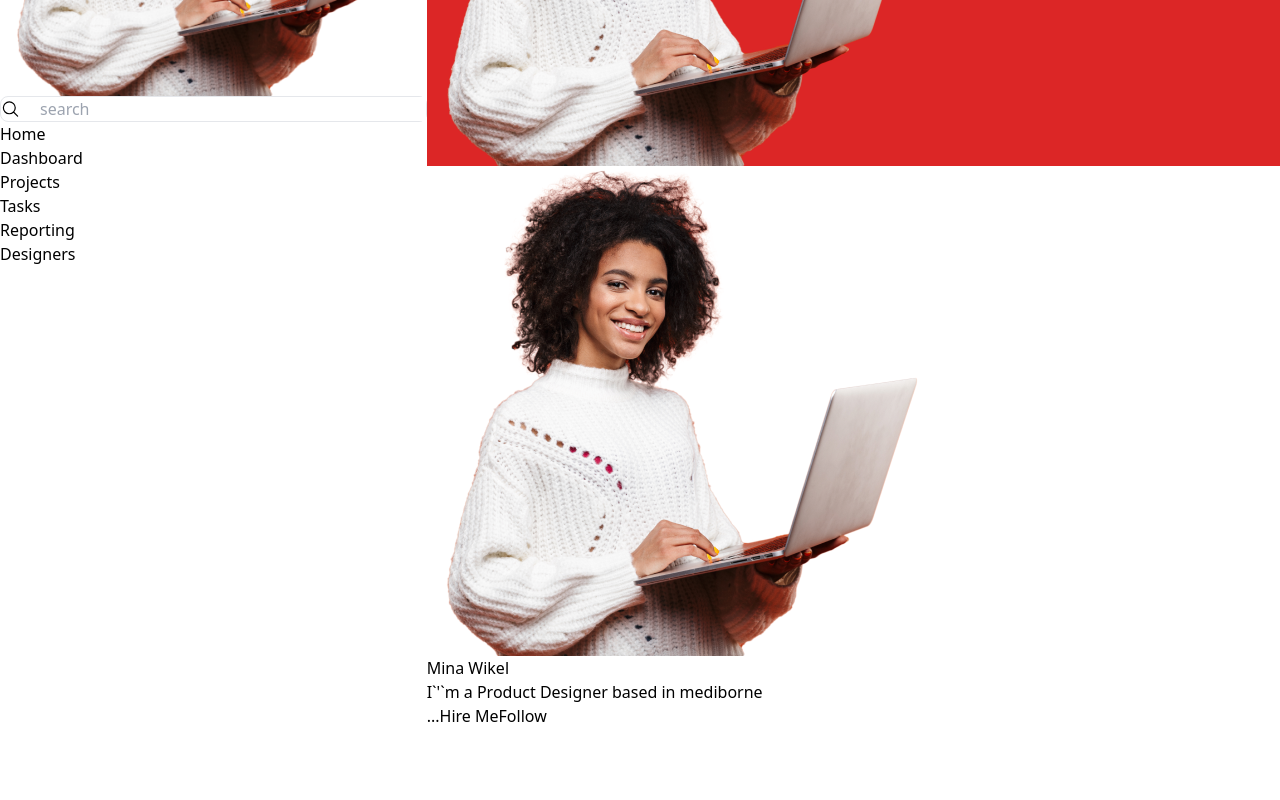
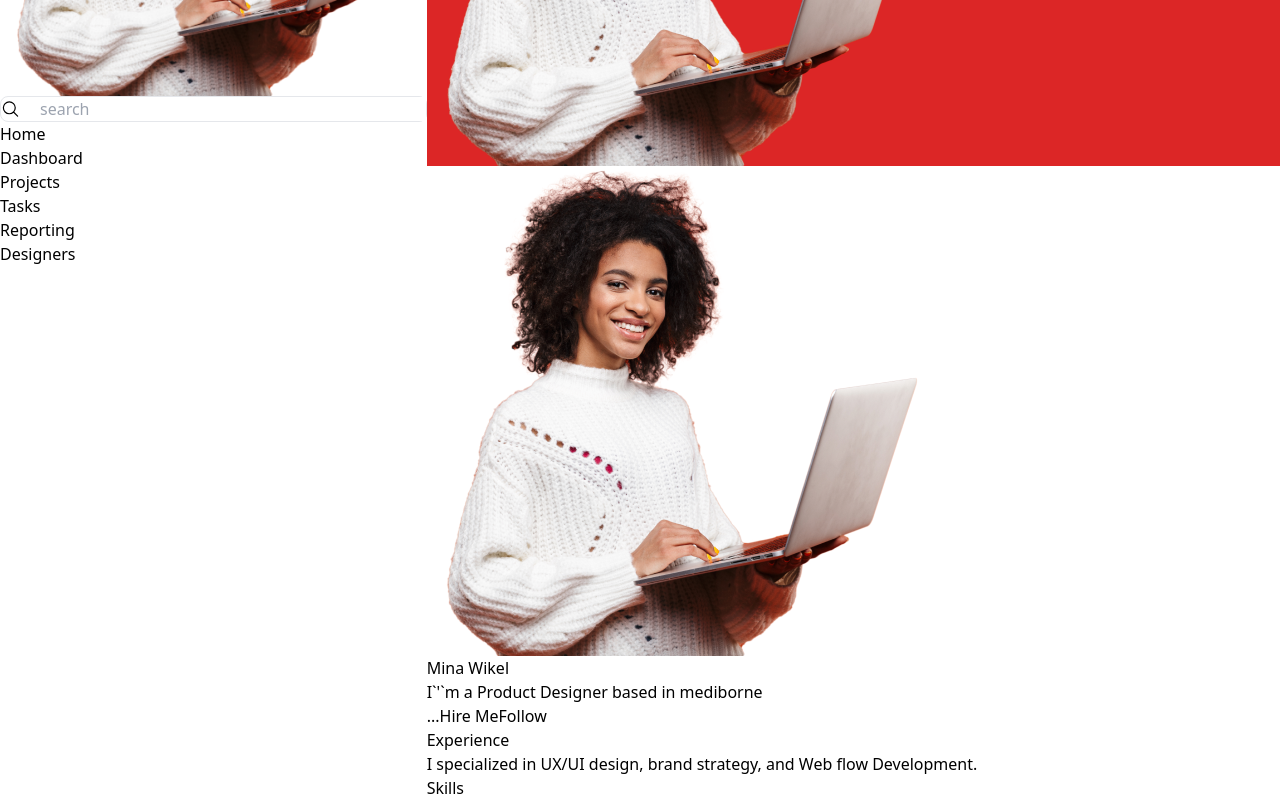
Before and after one commit to Ilesanmi-Erioluwa-Victor/user-profile-nextjs, a Next.js app: page / in a window 1280 px wide. Shown: the part 324-1124 px from the top of the page. Before the commit the page ends 1052 px from the top, so only its background shows below. Built offline with nearby package versions, Linux system fonts and the light colour scheme.

Commit message:
Working on user Experience

```diff
--- a/src/components/Content/Experience.tsx
+++ b/src/components/Content/Experience.tsx
@@ -3,7 +3,15 @@ import React from 'react'
 const Experience= ():JSX.Element => {
   return (
     <section>
+      <div>
+        <h2>Experience</h2>
+        <p>I specialized in UX/UI design, brand strategy, and Web flow Development.</p>
+      </div>
 
+      {/* Skills */}
+      <div>
+        <h2>Skills</h2>
+      </div>
     </section>
   )
 }
--- a/src/components/Content/Header.tsx
+++ b/src/components/Content/Header.tsx
@@ -2,6 +2,7 @@ import React from "react";
 import Image from "next/image";
 import back from "src/assets/images/africanwomansmiling.png";
 import User from "./User";
+import Experience from "./Experience";
 
 const Header = (): JSX.Element => {
   return (
@@ -9,9 +10,8 @@ const Header = (): JSX.Element => {
       <figure className="w-full bg-red-600">
         <Image src={back} alt="background" className="" />
       </figure>
-          <User />
-
-
+      <User />
+      <Experience />
     </div>
   );
 };
```
